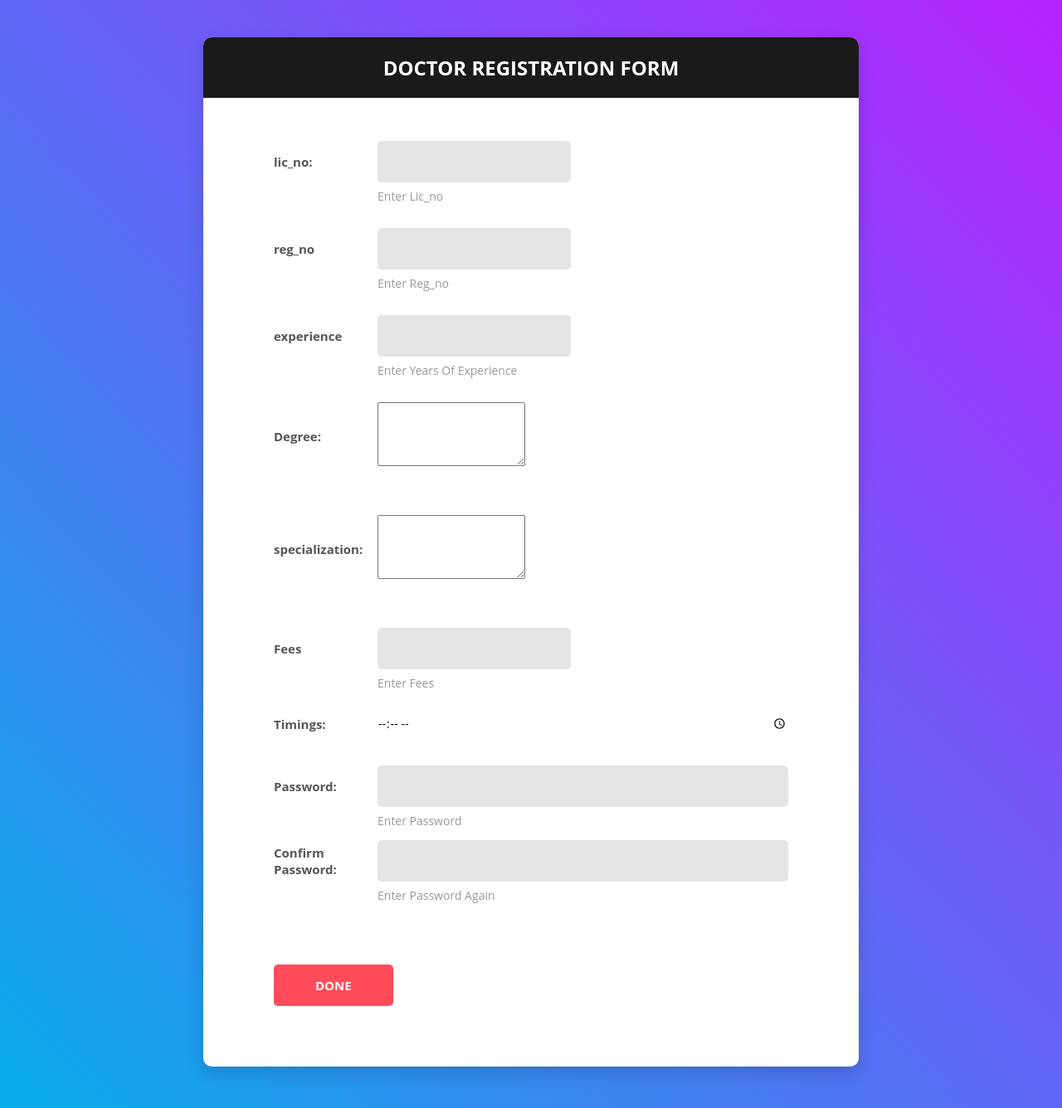
After one commit to RiyaParekh1234/mini-project, a Django app: page /d_next in a window 1280 px wide. The commit adds this page. Shown: the whole page at 83% size. Run offline with Django 3.2, Linux system fonts and the light colour scheme; some libraries are stand-ins or nearby versions.

Commit message:
update hours done

```diff
--- a/Treatify/urls.py
+++ b/Treatify/urls.py
@@ -21,5 +21,6 @@ urlpatterns = [
     path('admin/', admin.site.urls),
     path('',include('accounts.urls')),
      path('patient/',include('patient.urls')),
+     path('doctor/',include('doctor.urls')),
 ]
 urlpatterns += staticfiles_urlpatterns()
--- a/accounts/urls.py
+++ b/accounts/urls.py
@@ -16,6 +16,7 @@ urlpatterns = [
 ]
 urlpatterns += [
     url('index_reg',views.register,name="register"),
-    url('p_next',views.p_next,name="p_next")
+    url('p_next',views.p_next,name="p_next"),
+    url('d_next',views.d_next,name="d_next"),
 ]
 urlpatterns += staticfiles_urlpatterns()
--- a/accounts/views.py
+++ b/accounts/views.py
@@ -49,9 +49,10 @@ def login(request):
     conn = mysql.connector.connect(user = 'root',password = 'root',host = 'localhost',database = 'trial')
     mycursor = conn.cursor()
     if request.method == 'POST':
+
         usrn = request.POST['usrname']
         pass1 = request.POST['pass']
-        query="select usrname,pswd1 from person"
+        query="select usrname,prof,pswd1 from person"
         mycursor.execute(query)
         result=mycursor.fetchall()
         for res1 in result:
@@ -59,7 +60,12 @@ def login(request):
                 print("user accepted!")
                 if pass1 in res1[1]:
                     print("Password accepted")
-                    return redirect('/patient')
+                    if prof == 'patient':
+                        return redirect('/patient')
+                    else:
+                        return redirect('/doctor')
+
+
                 else:
                     print("Incorrect password")
             else:
@@ -74,11 +80,31 @@ def login(request):
 
     return render(request,'sign_in.html')
 
-'''def doctor(request):
+def d_next(request):
     conn = mysql.connector.connect(user = 'root',password = 'root',host = 'localhost',database = 'trial')
     mycursor = conn.cursor()
     if request.method == 'POST':
-'''
+        lic_no = request.POST['lic_no']
+        reg_no = request.POST['reg_no']
+        experience = request.POST['exp']
+        degree = request.POST['deg']
+        spltion = request.POST['spltion']
+        timing = request.POST['time']
+        fee = request.POST['fee']
+        pas1 = request.POST['pass1']
+        pas2 = request.POST['pass2']
+        user = request.session["usr"]
+        query1 = 'insert into doctor(id,lic_no,reg_no,experience,degree,spltion,timing,fee) values ((select id from person where usrname="'+user+'"),"' + lic_no + '","' + reg_no + '","' + experience + '","' + degree +'","' + spltion +'","' + timing +'","' + fee +'")'
+        query2 = "update person set pswd1 ='"+pas1+"',pswd2 = '"+pas2+"' where emailid = '" + request.session["email"] + "' "
+
+        mycursor.execute(query1,())
+        mycursor.execute(query2,())
+        conn.commit()
+        conn.close()
+        request.session["pswd"] = pas1
+        return redirect('/')
+    else:
+        return render(request,'d_next.html')
 
 def p_next(request):
     conn = mysql.connector.connect(user = 'root',password = 'root',host = 'localhost',database = 'trial')
@@ -100,6 +126,7 @@ def p_next(request):
         request.session["pswd"] = pas1
         return redirect('/')
     else:
+
         return render(request,'p_next.html')
 
 def register(request):
@@ -116,19 +143,16 @@ def register(request):
         dob = request.POST['dob']
         phno = int(request.POST['phone'])
 
-<<<<<<< HEAD
-        query = 'insert into person(id,prof,usrname,addr,emailid,id_p,gender,dob,phno) values (99,"' + prof + '","' + usrname + '","' + addr + '","' + emailid + '",' + str(id_p) + ',"' + gen + '","'+ dob + '",' + str(phno)+')'
-=======
         query = 'insert into person(id,prof,usrname,addr,emailid,id_p,gender,dob,phno) values (id,"' + prof + '","' + usrname + '","' + addr + '","' + emailid + '",' + str(id_p) + ',"' + gen + '","'+ dob + '",' + str(phno)+')'
->>>>>>> e64d342c29ccbf8ebfb2efd49830a292bf1056b7
         mycursor.execute(query,())
         conn.commit()
         conn.close()
         request.session["email"] = emailid
         request.session["usr"] = usrname
-        #if prof == 'patient':
-         #   return redirect('/p_next')
-        return redirect('/p_next')
+        if prof == 'patient':
+            return redirect('/p_next')
+        else:
+            return redirect('/d_next')
     else:
         return render(request,'index_reg.html')
 
--- /dev/null
+++ b/templates/d_next.html
@@ -0,0 +1,239 @@
+{% load static %}
+<!DOCTYPE html>
+<html lang="en">
+
+<head>
+    <!-- Required meta tags-->
+    <meta charset="UTF-8">
+    <meta name="viewport" content="width=device-width, initial-scale=1, shrink-to-fit=no">
+    <meta name="description" content="Colorlib Templates">
+    <meta name="author" content="Colorlib">
+    <meta name="keywords" content="Colorlib Templates">
+
+    <!-- Title Page-->
+    <title>Register</title>
+
+    <!-- Icons font CSS-->
+    <link href="{% static 'vendor_register/mdi-font/css_reg/material-design-iconic-font.min.css' %}" rel="stylesheet" media="all">
+    <link href="{% static 'vendor_register/font-awesome-4.7/css/font-awesome.min.css' %}" rel="stylesheet" media="all">
+    <!-- Font special for pages-->
+    <link href="{% static 'https://fonts.googleapis.com/css?family=Open+Sans:300,300i,400,400i,600,600i,700,700i,800,800i' %}" rel="stylesheet">
+
+    <!-- Vendor CSS-->
+    <link href="{% static 'vendor_register/select2/select2.min.css_reg' %}" rel="stylesheet" media="all">
+    <link href="{% static 'vendor_register/datepicker/daterangepicker.css_reg' %}" rel="stylesheet" media="all">
+
+    <!-- Main CSS-->
+    <link href="{% static 'css_register/main.css' %}" rel="stylesheet" media="all">
+</head>
+<script>
+    function validate(){
+        var lic_no=document.forms["form"]["lic_no"].value;
+        if(lic_no=="")
+        {
+            alert("Enter your lic_no!");
+            return false;
+        }
+        else if(isNaN(lic_no))
+        {
+            alert("Enter only integers!");
+            return false;
+        }
+        var reg_no=document.forms["form"]["reg_no"].value;
+        if(reg_no=="")
+        {
+            alert("Enter your reg_no!");
+            return false;
+        }
+        else if(isNaN(reg_no))
+        {
+            alert("Enter only integers!");
+            return false;
+        }
+        var exp=document.forms["form"]["experience"].value;
+        if(exp=="")
+        {
+            alert("Enter your experience years!");
+            return false;
+        }
+        else if(isNaN(exp))
+        {
+            alert("Enter only integers!");
+            return false;
+        }
+        var degree=document.forms["form"]["deg"].value;
+        if(degree=="")
+        {
+            alert("Please write none if you don't have any degree!");
+            return false;
+        }
+        var spltion=document.forms["form"]["splt"].value;
+        if(spltion=="")
+        {
+            alert("Please write none if you don't have any specialization!");
+            return false;
+        }
+        var fees=document.forms["form"]["fee"].value;
+        if(fees=="")
+        {
+            alert("Enter your fees!");
+            return false;
+        }
+        else if(isNaN(fees))
+        {
+            alert("Enter only integers!");
+            return false;
+        }
+        var timing=document.forms["form"]["time"].value;
+        if(timing=="")
+        {
+            alert("Enter timing!");
+            return false;
+        }
+        var pswd1=document.forms["form"]["pass1"].value;
+        if(pswd1.length<8)
+        {
+            alert("Password should atleast contain 8 characters!");
+            return false;
+        }
+        var pswd2=document.forms["form"]["pass2"].value;
+        if(pswd1!=pswd2)
+        {
+            alert("Password doesn't match!");
+            return false;
+        }
+        else
+        {
+            return true;
+        }
+    }
+</script>
+<body>
+    <div class="page-wrapper bg-gra-03 p-t-45 p-b-50">
+        <div class="wrapper wrapper--w790">
+            <div class="card card-5">
+                <div class="card-heading">
+                    <h2 class="title">Doctor Registration Form</h2>
+                </div>
+                <div class="card-body">
+                    <form method="post" name="form">
+                        {% csrf_token %}
+                        <div class="form-row m-b-55">
+                            <div class="name">lic_no:</div>
+                                <div class="value">
+                                    <div class="row row-space">
+                                        <div class="col-2">
+                                            <div class="input-group-desc">
+                                                <input class="input--style-5" type="tel" name="lic_no">
+                                                <label class="label--desc">Enter lic_no</label>
+                                            </div>
+                                        </div>
+                                    </div>
+                                </div>
+                            </div>
+                        <div class="form-row m-b-55">
+                            <div class="name">reg_no</div>
+                            <div class="value">
+                                <div class="row row-space">
+                                    <div class="col-2">
+                                        <div class="input-group-desc">
+                                            <input class="input--style-5" type="tel" name="reg_no">
+                                            <label class="label--desc">Enter reg_no</label>
+                                        </div>
+                                    </div>
+                                </div>
+                            </div>
+                        </div>
+                        <div class="form-row m-b-55">
+                            <div class="name">experience</div>
+                            <div class="value">
+                                <div class="row row-space">
+                                    <div class="col-2">
+                                        <div class="input-group-desc">
+                                            <input class="input--style-5" type="tel" name="exp">
+                                            <label class="label--desc">Enter years of experience</label>
+                                        </div>
+                                    </div>
+                                </div>
+                            </div>
+                        </div>
+                        <div class="form-row m-b-55">
+                            <div class="name">Degree:</div>
+                            <div class="value">
+                                <div class="row row-space">
+                                    <div class="col-2">
+                                        <div class="input-group-desc">
+                                            <textarea rows="5" cols="20" name="deg"></textarea>
+                                        </div>
+                                    </div>
+                                </div>
+                            </div>
+                        </div>
+                        <div class="form-row m-b-55">
+                            <div class="name">specialization:</div>
+                            <div class="value">
+                                <div class="row row-space">
+                                    <div class="col-2">
+                                        <div class="input-group-desc">
+                                            <textarea rows="5" cols="20" name="spltion"></textarea>
+                                        </div>
+                                    </div>
+                                </div>
+                            </div>
+                        </div>
+                        <div class="form-row m-b-55">
+                            <div class="name">Fees</div>
+                            <div class="value">
+                                <div class="row row-space">
+                                    <div class="col-2">
+                                        <div class="input-group-desc">
+                                            <input class="input--style-5" type="tel" name="fee">
+                                            <label class="label--desc">Enter fees</label>
+                                        </div>
+                                    </div>
+                                </div>
+                            </div>
+                        </div>
+                        <div class="form-row">
+                            <div class="name">Timings:</div>
+                            <div class="value">
+                                <div class="input-group">
+                                    <input type="time" name="time">
+                                </div>
+                            </div>
+                        </div>
+                        <div class="form-row">
+                            <div class="name">Password:</div>
+                            <div class="value">
+                                <div class="input-group">
+                                    <input class="input--style-5" type="password" name="pass1">
+                                    <label class="label--desc">Enter password</label>
+                                </div>
+                            </div>
+                        </div>
+                        <div class="form-row">
+                                <div class="name">Confirm Password:</div>
+                                <div class="value">
+                                    <div class="input-group">
+                                        <input class="input--style-5" type="password" name="pass2">
+                                        <label class="label--desc">Enter password again</label>
+                                    </div>
+                                </div>
+                            </div>
+                        <div class="form-row p-t-20">
+
+
+                        </div>
+                        <div>
+                            <button class="btn btn--radius-2 btn--red" type="submit" onclick="return validate()">DONE</button>
+                        </div>
+                    </form>
+                </div>
+            </div>
+        </div>
+    </div>
+
+</body><!-- This templates was made by Colorlib (https://colorlib.com) -->
+
+</html>
+<!-- end document-->
```
Also changed, not shown: templates/doctor.html (+75 -109 lines), trial.sql (+5 -2 lines).
